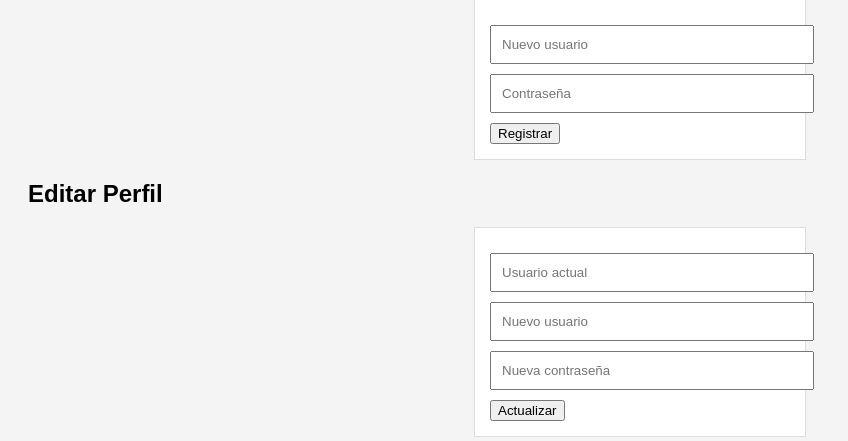
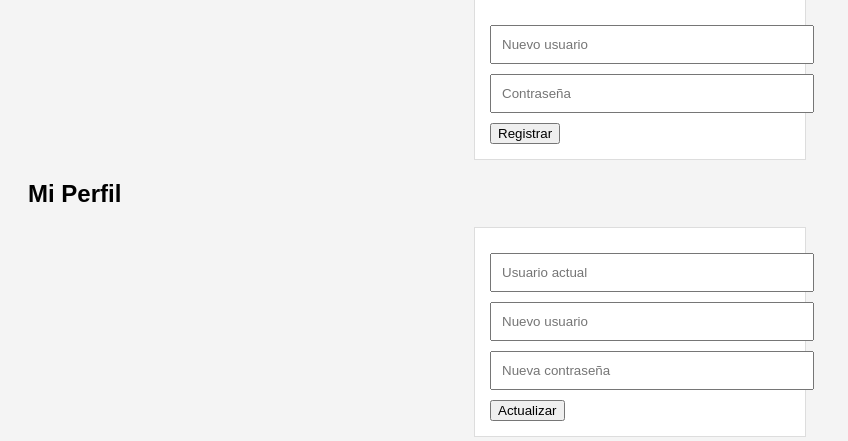
Before and after one commit to 19ivy/pov, a Flask app: page / in a window 1280 px wide. Shown: the part 386-827 px from the top of the page, without its empty margins (0-848 px from the left). Run offline with Flask 3, Linux system fonts and the light colour scheme.

Commit message:
Update index.html

```diff
--- a/templates/index.html
+++ b/templates/index.html
@@ -23,7 +23,7 @@
     <button type="submit">Registrar</button>
   </form>
 
-  <h2>Editar Perfil</h2>
+  <h2>Mi Perfil</h2>
   <form action="/edit" method="post">
     <input type="text" name="old_username" placeholder="Usuario actual" required>
     <input type="text" name="new_username" placeholder="Nuevo usuario" required>
```
